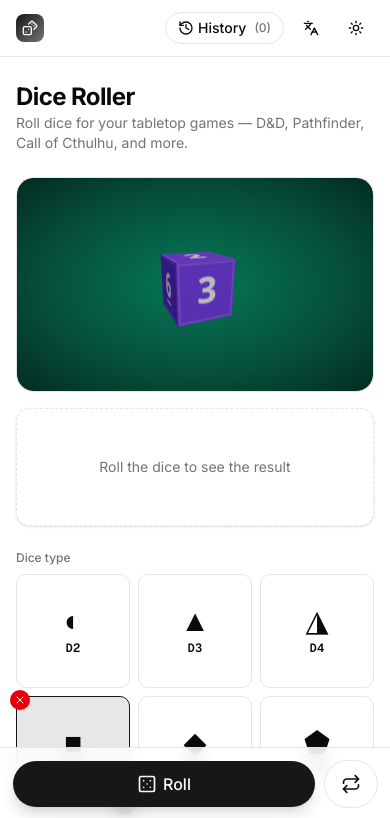
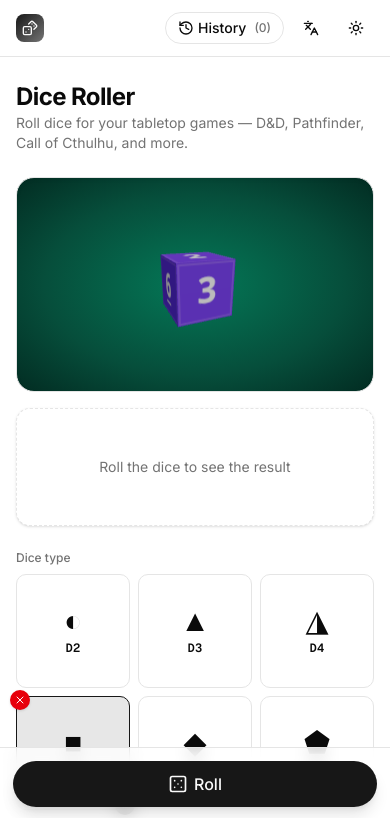
Before and after one commit to ln-dev7/dice-online, a Next.js app: page /en in a window 390 px wide. Shown: the top 818 px of the page. Built offline with nearby package versions, Linux system fonts and the light colour scheme.

Commit message:
fix(dice): remove redundant repeat button next to roll
The repeat icon button called the same roll() as the primary button
with no behavioural difference — pure UI noise. Roll button now
takes the full width on both mobile FAB and desktop sidebar.

```diff
--- a/components/dice/DiceRoller.tsx
+++ b/components/dice/DiceRoller.tsx
@@ -1,6 +1,6 @@
 "use client"
 
-import { Dice5, Repeat, Zap, ZapOff } from "lucide-react"
+import { Dice5, Zap, ZapOff } from "lucide-react"
 import { useTranslations } from "next-intl"
 import { Button } from "@/components/ui/button"
 import { Tabs, TabsList, TabsTrigger } from "@/components/ui/tabs"
@@ -53,10 +53,10 @@ export function DiceRoller() {
             </Tabs>
           </div>
 
-          <div className="hidden gap-2 md:flex">
+          <div className="hidden md:block">
             <Button
               size="lg"
-              className="flex-1"
+              className="w-full"
               onClick={() => roll()}
               disabled={isRolling}
               aria-label={t("rollWithShortcut")}
@@ -64,25 +64,16 @@ export function DiceRoller() {
               <Dice5 className="size-4" />
               {rollLabel}
             </Button>
-            <Button
-              size="lg"
-              variant="outline"
-              onClick={() => roll()}
-              disabled={isRolling}
-              aria-label={t("rollAgain")}
-            >
-              <Repeat className="size-4" />
-            </Button>
           </div>
         </div>
       </div>
 
       {/* FAB mobile */}
       <div className="fixed inset-x-0 bottom-0 z-40 border-t bg-background/95 p-3 backdrop-blur supports-[backdrop-filter]:bg-background/80 md:hidden">
-        <div className="mx-auto flex max-w-md gap-2">
+        <div className="mx-auto flex max-w-md">
           <Button
             size="lg"
-            className="h-12 flex-1 text-base shadow-lg"
+            className="h-12 w-full text-base shadow-lg"
             onClick={() => roll()}
             disabled={isRolling}
             aria-label={t("rollDice")}
@@ -90,16 +81,6 @@ export function DiceRoller() {
             <Dice5 className="size-5" />
             {rollLabelMobile}
           </Button>
-          <Button
-            size="lg"
-            variant="outline"
-            className="h-12"
-            onClick={() => roll()}
-            disabled={isRolling}
-            aria-label={t("rollAgain")}
-          >
-            <Repeat className="size-5" />
-          </Button>
         </div>
       </div>
     </>
```
